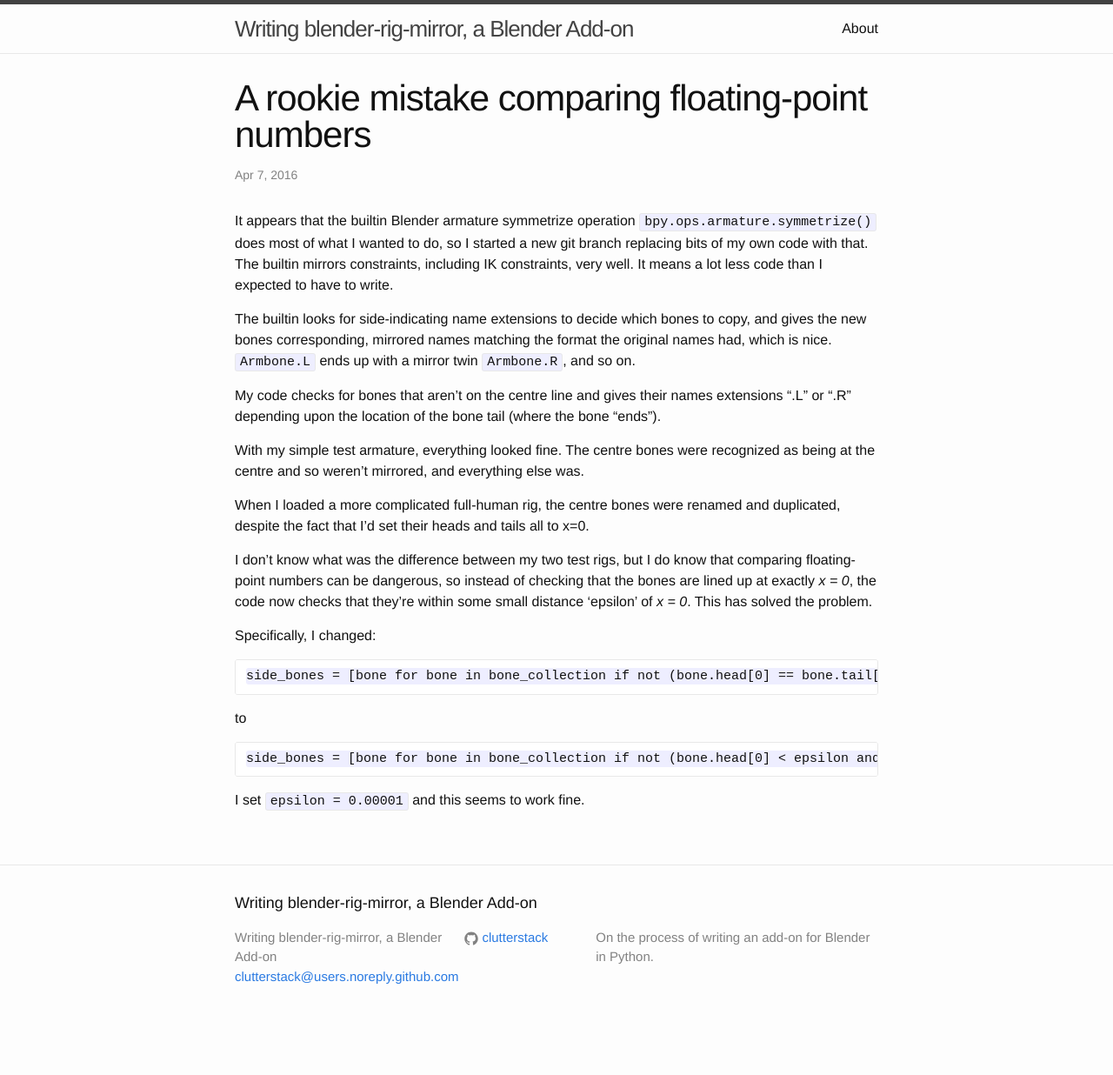
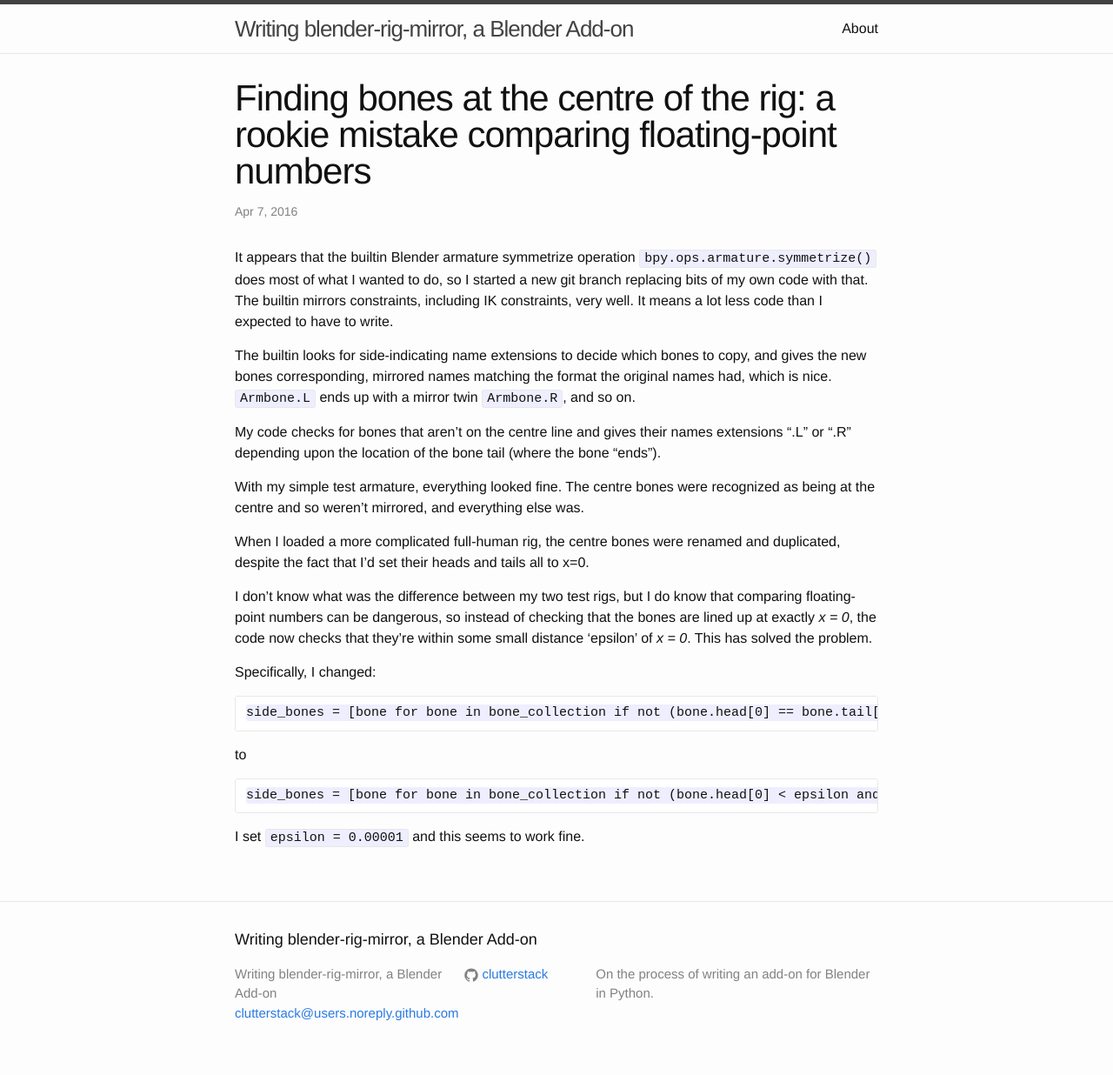
Before and after one commit to clutterstack/blender-rig-mirror, a Jekyll site: the page built from _posts/2016-04-07-floating-point-comparison.md, in a window 1280 px wide. Shown: the whole page at 87% size. Built offline with Jekyll 4.4.1, drawn with Linux system fonts in a browser that asks for light colours; before the commit the page ends 1194 px from its top, so only the background shows below that.

Commit message:
Change post title

```diff
--- a/_posts/2016-04-07-floating-point-comparison.md
+++ b/_posts/2016-04-07-floating-point-comparison.md
@@ -1,6 +1,6 @@
 ---
 layout: post
-title: "A rookie mistake comparing floating-point numbers"
+title: "Finding bones at the centre of the rig: a rookie mistake comparing floating-point numbers"
 ---
 
 It appears that the builtin Blender armature symmetrize operation `bpy.ops.armature.symmetrize()` does most of what I wanted to do, so I started a new git branch replacing bits of my own code with that. The builtin mirrors constraints, including IK constraints, very well. It means a lot less code than I expected to have to write.
```
